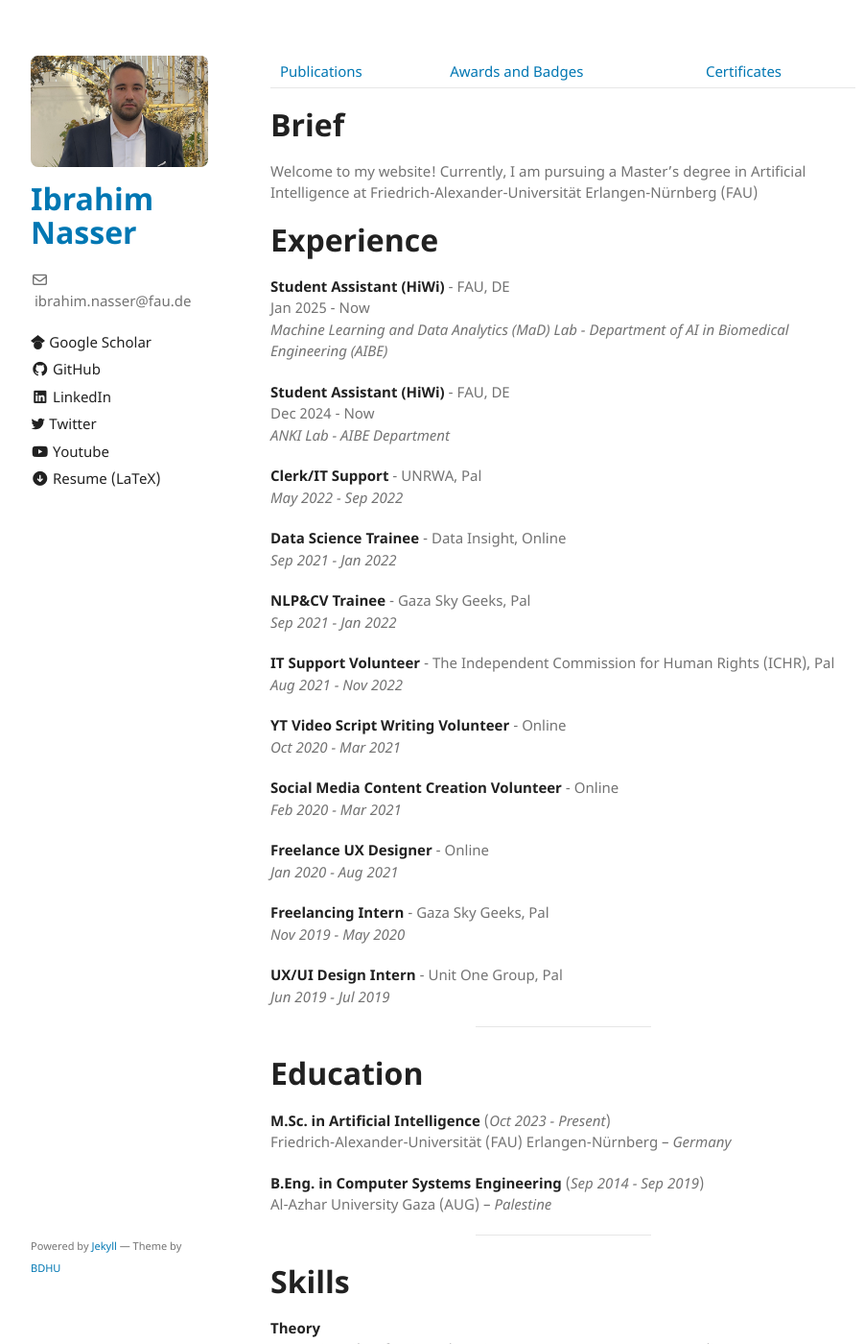
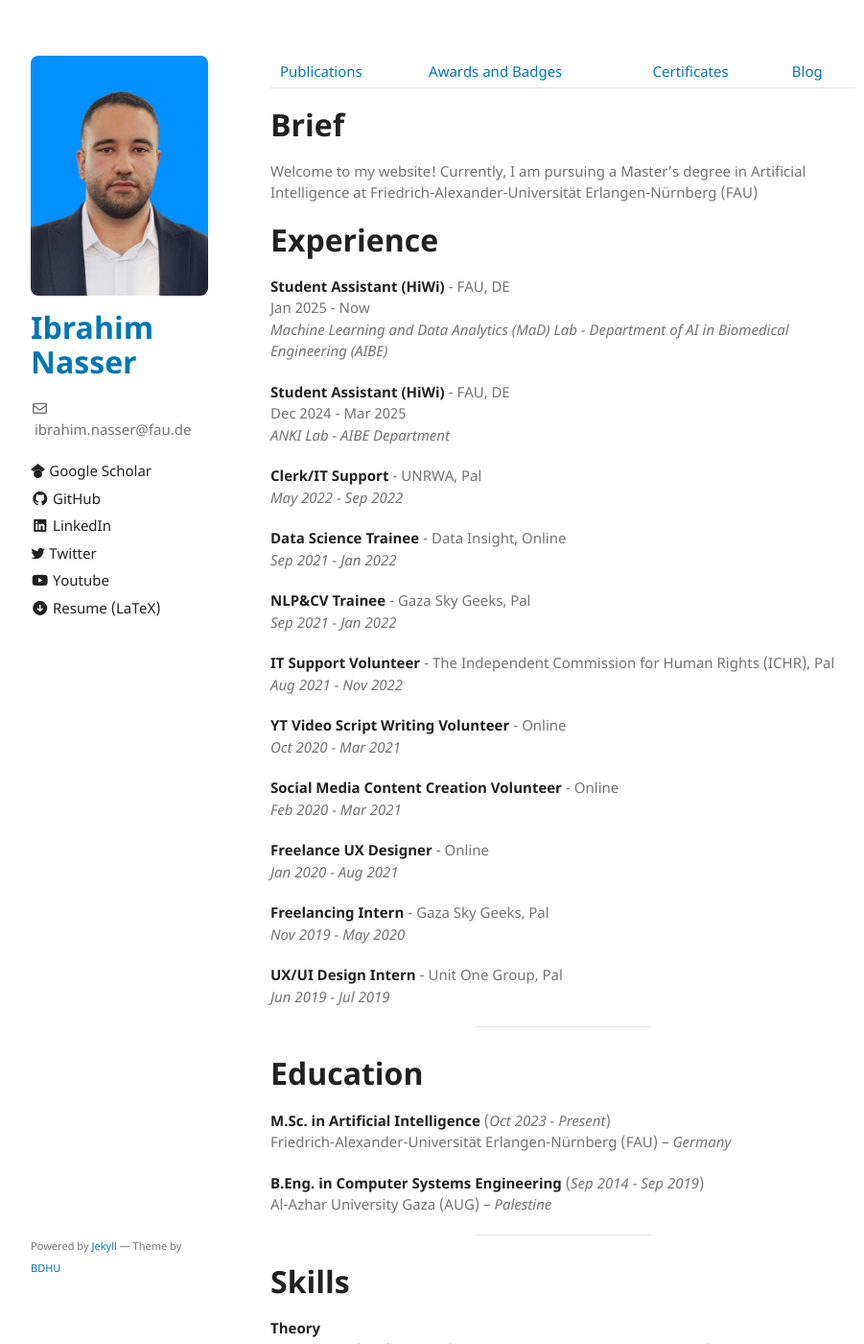
Before and after one commit to 96ibman/ibrahim-nasser, a Jekyll site: the page built from index.md, in a window 1280 px wide and 1400 px high. Shown: the whole window at 96% size, without its empty margins (178-1079 px from the left). Built offline with Jekyll 4.4.1, drawn with Linux system fonts in a browser that asks for light colours.

Commit message:
Blog link added

```diff
--- a/_config.yml
+++ b/_config.yml
@@ -1,5 +1,5 @@
 title: Ibrahim Nasser
-logo: /assets/img/ibrahim_nasser.png
+logo: /assets/img/image.png
 email: ibrahim.nasser@fau.de
 description: Resume
 show_downloads: false
--- a/index.md
+++ b/index.md
@@ -2,7 +2,7 @@
 layout: default
 ---
 
-[Publications](./publications.html) | [Awards and Badges](./awards-badges.html) | [Certificates](./certificates.html)
+[Publications](./publications.html) | [Awards and Badges](./awards-badges.html) | [Certificates](./certificates.html) | [Blog](https://96ibman.github.io/)
 
 # Brief
 
@@ -14,7 +14,7 @@ Jan 2025 - Now <br>
 *Machine Learning and Data Analytics (MaD) Lab - Department of AI in Biomedical Engineering (AIBE)*
 
 **Student Assistant (HiWi)** - FAU, DE <br>
-Dec 2024 - Now <br>
+Dec 2024 - Mar 2025 <br>
 *ANKI Lab - AIBE Department*
 
 **Clerk/IT Support** - UNRWA, Pal <br>
@@ -47,7 +47,7 @@ Dec 2024 - Now <br>
 
 # Education
 **M.Sc. in Artificial Intelligence** (*Oct 2023 - Present*)<br>
-Friedrich-Alexander-Universität (FAU) Erlangen-Nürnberg – *Germany* <br>
+Friedrich-Alexander-Universität Erlangen-Nürnberg (FAU) – *Germany* <br>
 
 **B.Eng. in Computer Systems Engineering** (*Sep 2014 - Sep 2019*)<br>
 Al-Azhar University Gaza (AUG) – *Palestine*
```
Also changed, not shown: awards-badges.md (+1 -1 lines), assets/img/image.png (added), 2 other files.
